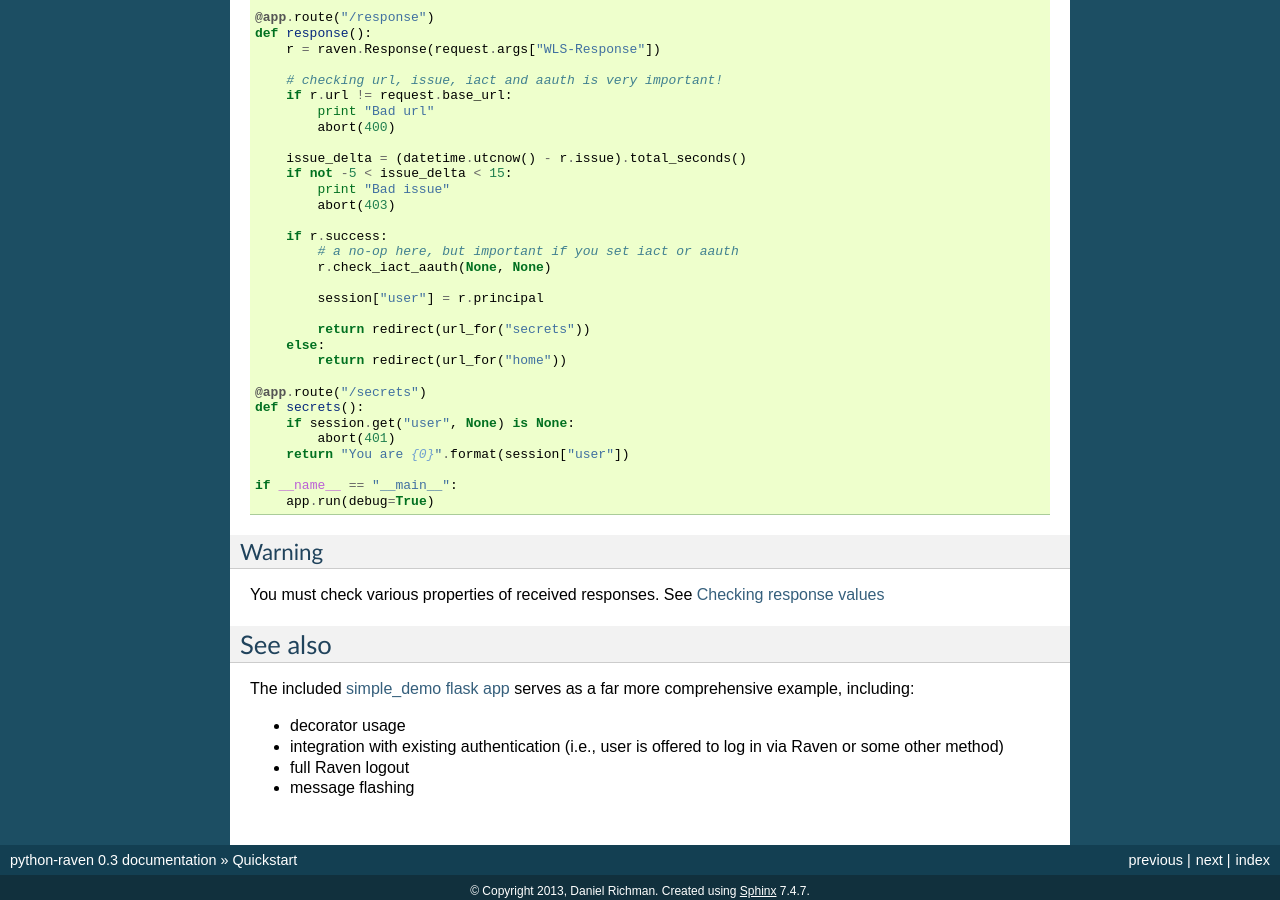
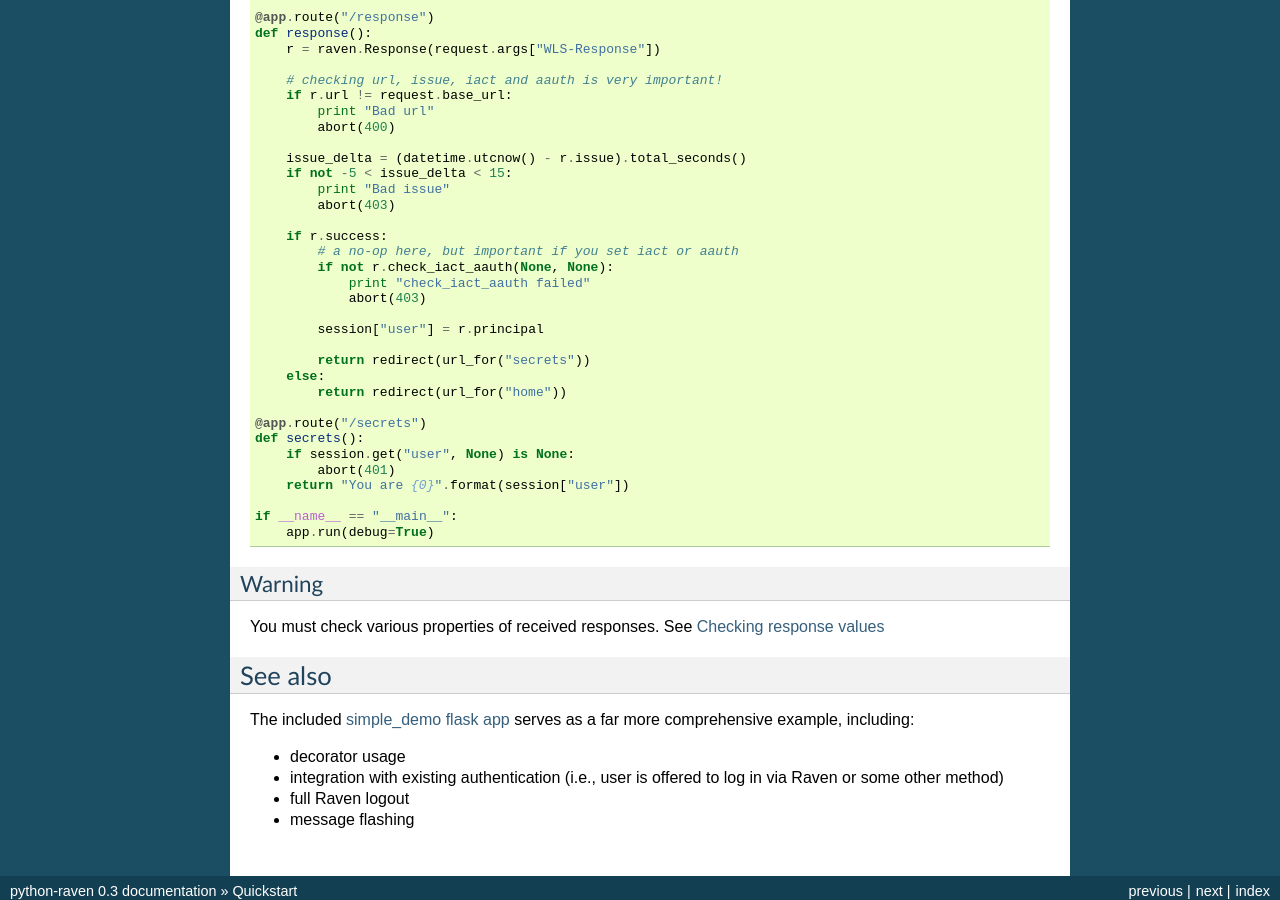
Before and after one commit to danielrichman/python-ucam-webauth, a Sphinx documentation site: the page built from docs/source/quickstart.rst, in a window 1280 px wide and 900 px high, scrolled down 1512 px. Built offline with Sphinx 7.4.7, drawn with Linux system fonts in a browser that asks for light colours.

Commit message:
Docs change: check return value of check_iact_aauth

```diff
--- a/docs/source/quickstart.rst
+++ b/docs/source/quickstart.rst
@@ -108,7 +108,9 @@ Integrating with existing authentication or session management
 
         if r.success:
             # a no-op here, but important if you set iact or aauth
-            r.check_iact_aauth(None, None)
+            if not r.check_iact_aauth(None, None):
+                print "check_iact_aauth failed"
+                abort(403)
 
             session["user"] = r.principal
 
--- a/setup.py
+++ b/setup.py
@@ -7,7 +7,7 @@ with open(filename) as f:
 
 setup(
     name = "python-raven",
-    version = "0.3.2",
+    version = "0.3.3",
     packages = ["raven", "ucam_webauth"],
     package_data = {"raven": ["keys/pubkey*.crt"]},
     install_requires = ["M2Crypto", "setuptools"],
```
Also changed, not shown: 1 other file.
